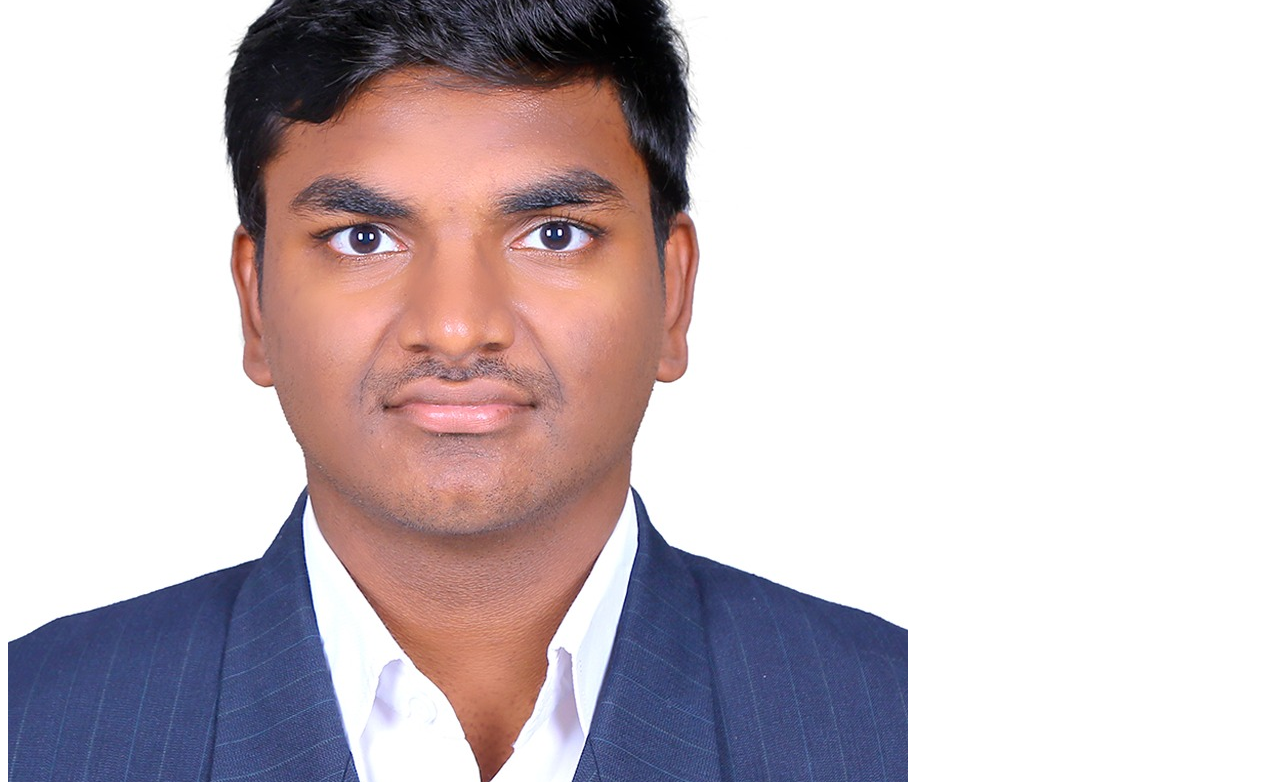
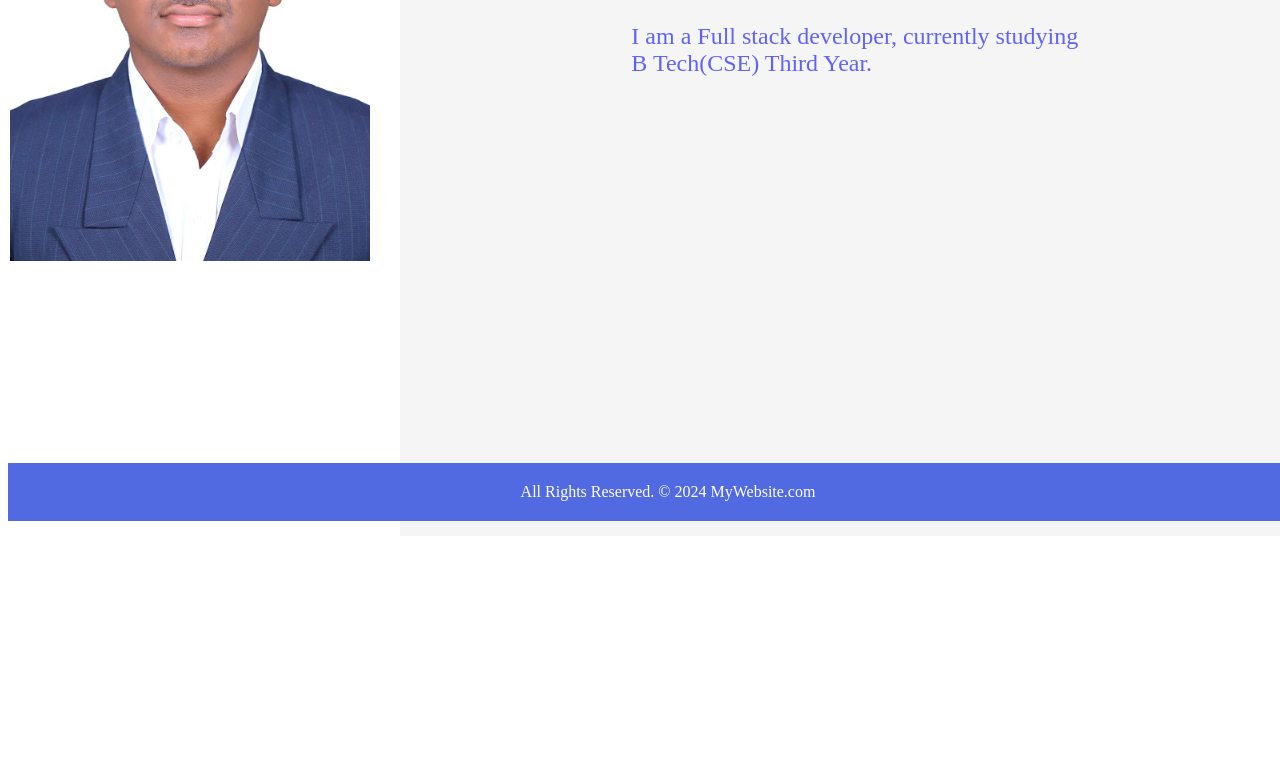
Before and after one commit to srinathbondala/srinathbondala.github.io, a plain HTML site: page Resume.html in a window 1280 px wide. Shown: the part 279-1061 px from the top of the page. After the commit the page ends 825 px from the top, so only its background shows below. Drawn offline with Linux system fonts and the light colour scheme.

Commit message:
Update Resume.html

```diff
--- a/Resume.html
+++ b/Resume.html
@@ -4,7 +4,7 @@
 <meta charset="UTF-8">
 <meta name="viewport" content="width=device-width, initial-scale=1.0">
 <title>Aligned Divs with Image and Content Change</title>
-<link rel="stylesheet" href="stylec.css">
+<link rel="stylesheet" href="styles.css">
 </head>
 <body>
 <div class="header">
```
